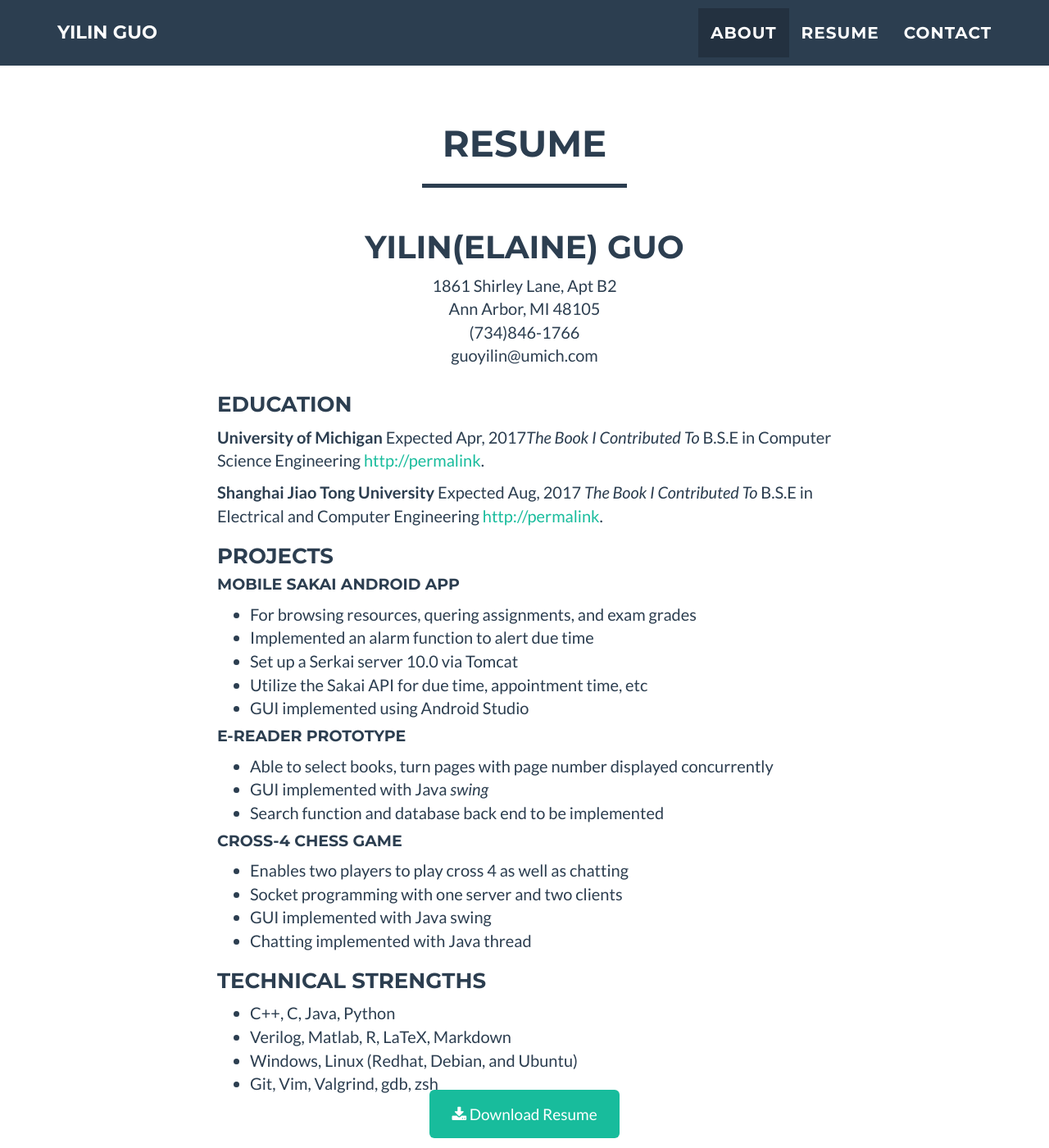
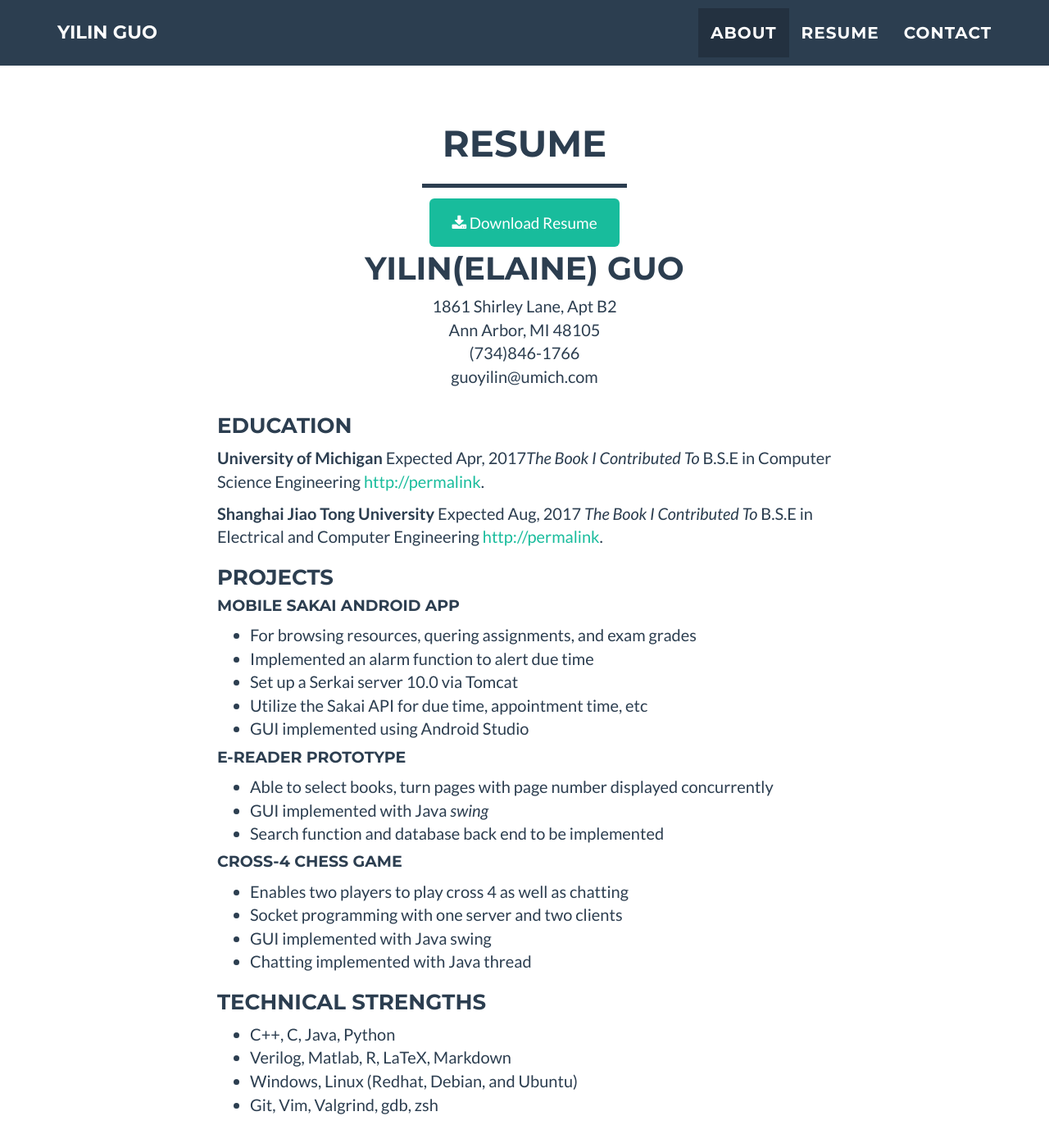
Before and after one commit to YilinGUO/YilinGUO.github.io, a Jekyll site: the page built from index.html, in a window 1280 px wide and 1400 px high, scrolled down 1074 px. Shown: the whole window at 82% size. Built offline with Jekyll 4.4.1, drawn with Linux system fonts in a browser that asks for light colours.

Commit message:
updated all

```diff
--- a/_includes/portfolio_grid.html
+++ b/_includes/portfolio_grid.html
@@ -8,6 +8,11 @@
                     <hr class="star-primary">
                 </div>
 
+                <div class="right text-center">
+                        <a href="/assets/cv_guoyilin.pdf" class="btn-success btn-lg">
+                            <i class="fa fa-download"></i> Download Resume
+                        </a>
+                </div>
             </div>
 
             <div class="row">
@@ -74,13 +79,5 @@
                     </p>
                 </div>
             </div>
-
-            <div class="row">
-                <div class="col-lg-8 col-lg-offset-2 text-center">
-                        <a href="/assets/cv_guoyilin.pdf" class="btn-success btn-lg">
-                            <i class="fa fa-download"></i> Download Resume
-                        </a>
-                </div>
-            </div>
         </div>
     </section>
```
